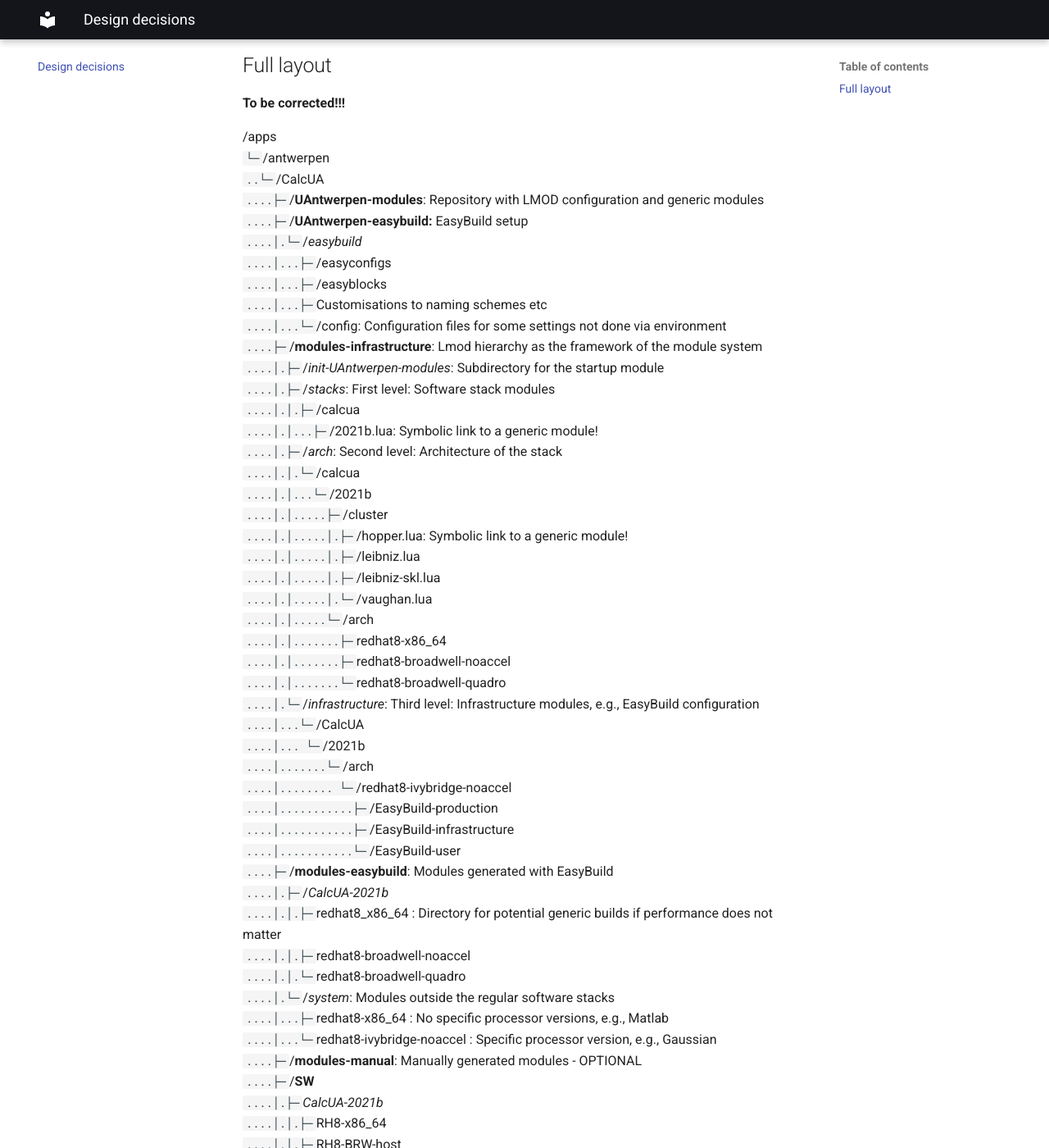
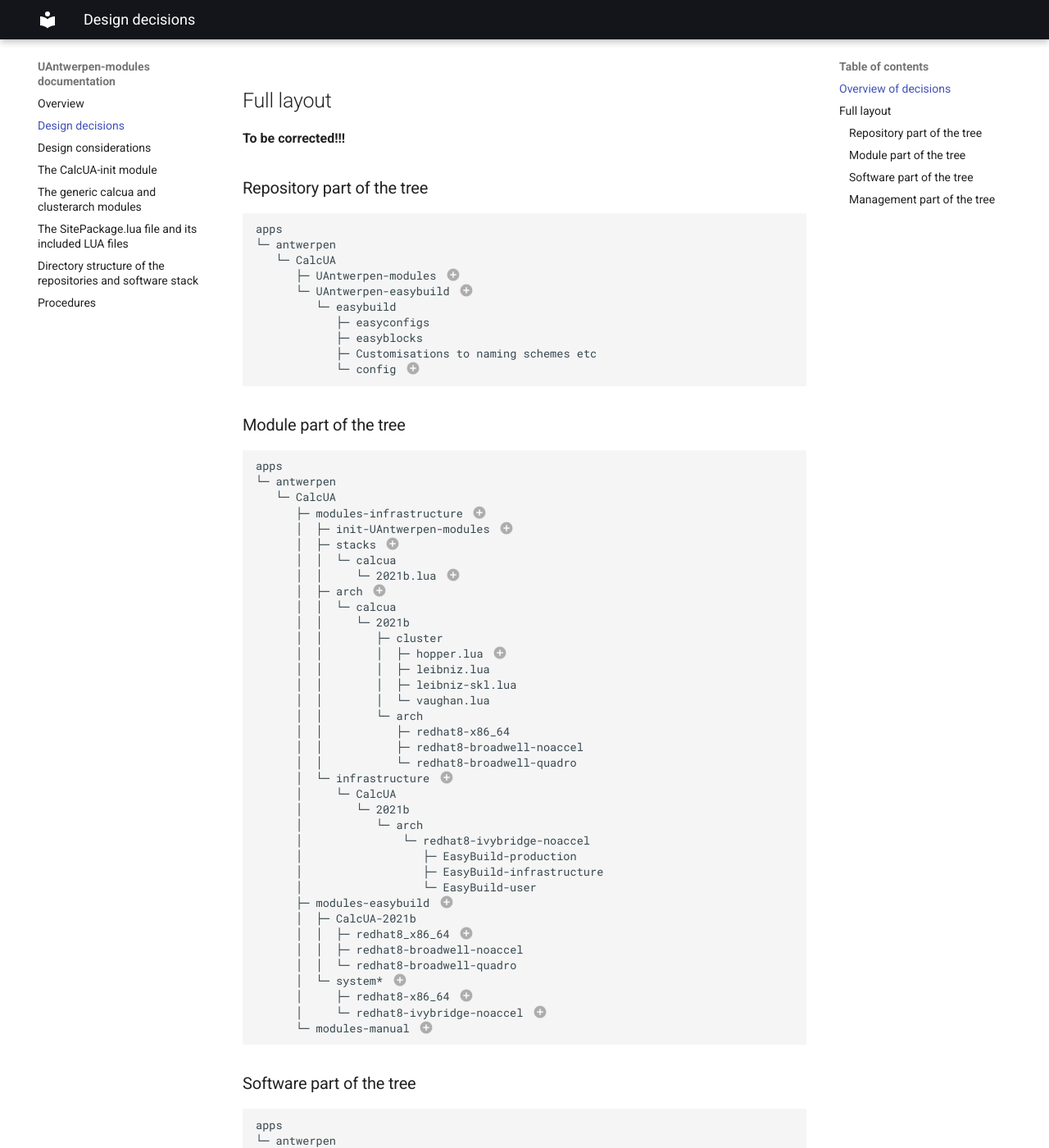
Before and after one commit to hpcuantwerpen/UAntwerpen-modules, an MkDocs documentation site: the page built from docs/docs-mkdocs/design_decisions.md, in a window 1280 px wide and 1400 px high, scrolled down 2210 px. Shown: the whole window at 82% size. Built offline with MkDocs 1.6.1 and Material for MkDocs 9.7.7, drawn with Linux system fonts in a browser that asks for light colours; some of the changed text lies outside the part shown.

Commit message:
Improved representation of the directory structure and correction of links.

````diff
--- a/docs/docs-mkdocs/design_decisions.md
+++ b/docs/docs-mkdocs/design_decisions.md
@@ -1,4 +1,6 @@
 # Design decisions
+
+## Overview of decisions
 
 -   Separate module roots for infrastructure modules that follow a strict
     Lmod hierarchy and for the easybuild-managed modules that are arranged
@@ -37,9 +39,9 @@
 
         2 levels of subdirectories before you reach the architecture modules:
 
-        1   Name of the stack: `calcua`
+        1.  Name of the stack: `calcua`
 
-        2   Version of the stack
+        2.  Version of the stack
 
         **TODO**: Do we need separate cluster modules or is it better to work with aliases?
 
@@ -48,13 +50,13 @@
 
         4 levels of subdirectories before you reach the infrastructure modules
 
-        1   Name of the stack: `calcua`
+        1.  Name of the stack: `calcua`
 
-        2   Version of the stack
+        2.  Version of the stack
 
-        3   `arch`
+        3.  `arch`
 
-        4   Long name string of the architecture (OS-CPU-Accelerator except for OS-x86_64).
+        4.  Long name string of the architecture (OS-CPU-Accelerator except for OS-x86_64).
 
     -   `init-UAntwerpen-modules`: Outside the hierarchy: Subdirectory for the module(s) that
         initialises the whole module setup.
@@ -69,9 +71,9 @@
 
     2 levels before arriving at the actual infrastructure modules:
 
-    1   Name-version of the software stack, e.g., `calcua-2021b` or `system`
+    1.  Name-version of the software stack, e.g., `calcua-2021b` or `system`
 
-    2   Architecture string
+    2.  Architecture string
 
 -   Manually managed modules: `modules-manual`
 
@@ -83,9 +85,9 @@
     This directory follows the same layout as the one for the EasyBuild-installed software,
     with two differences:
 
-    1   At the architecture level, the short architecture string is used to save space
+    1.  At the architecture level, the short architecture string is used to save space
 
-    2   There is yet another pseudo-stack for manually installed software, called `MNL`
+    2.  There is yet another pseudo-stack for manually installed software, called `MNL`
 
         This directory has no corresponding modules directory in the EasyBuild-managed directory
         as it is not managed at all by EasyBuild.
@@ -108,65 +110,120 @@
 
 **To be corrected!!!**
 
-/apps
-`└─`/antwerpen
-`..└─`/CalcUA
-`....├─`/**UAntwerpen-modules**: Repository with LMOD configuration and generic modules
-`....├─`/**UAntwerpen-easybuild:** EasyBuild setup
-`....│.└─`/*easybuild*
-`....│...├─`/easyconfigs
-`....│...├─`/easyblocks
-`....│...├─`Customisations to naming schemes etc
-`....│...└─`/config: Configuration files for some settings not done via environment
-`....├─`/**modules-infrastructure**: Lmod hierarchy as the framework of the module system
-`....│.├─`/*init-UAntwerpen-modules*: Subdirectory for the startup module
-`....│.├─`/*stacks*: First level: Software stack modules
-`....│.│.├─`/calcua
-`....│.│...├─`/2021b.lua: Symbolic link to a generic module!
-`....│.├─`/*arch*: Second level: Architecture of the stack
-`....│.│.└─`/calcua
-`....│.│...└─`/2021b
-`....│.│.....├─`/cluster
-`....│.│.....│.├─`/hopper.lua: Symbolic link to a generic module!
-`....│.│.....│.├─`/leibniz.lua
-`....│.│.....│.├─`/leibniz-skl.lua
-`....│.│.....│.└─`/vaughan.lua
-`....│.│.....└─`/arch
-`....│.│.......├─`redhat8-x86_64
-`....│.│.......├─`redhat8-broadwell-noaccel
-`....│.│.......└─`redhat8-broadwell-quadro
-`....│.└─`/*infrastructure*: Third level: Infrastructure modules, e.g., EasyBuild configuration
-`....│...└─`/CalcUA
-`....│...  └─`/2021b
-`....│.......└─`/arch
-`....│........ └─`/redhat8-ivybridge-noaccel
-`....│...........├─`/EasyBuild-production
-`....│...........├─`/EasyBuild-infrastructure
-`....│...........└─`/EasyBuild-user
-`....├─`/**modules-easybuild**: Modules generated with EasyBuild
-`....│.├─`/*CalcUA-2021b*
-`....│.│.├─`redhat8_x86_64 : Directory for potential generic builds if performance does not matter
-`....│.│.├─`redhat8-broadwell-noaccel
-`....│.│.└─`redhat8-broadwell-quadro
-`....│.└─`/*system*: Modules outside the regular software stacks
-`....│...├─`redhat8-x86_64 : No specific processor versions, e.g., Matlab
-`....│...└─`redhat8-ivybridge-noaccel : Specific processor version, e.g., Gaussian
-`....├─`/**modules-manual**: Manually generated modules - OPTIONAL
-`....├─`/**SW**
-`....│.├─`*CalcUA-2021b*
-`....│.│.├─`RH8-x86_64
-`....│.│.├─`RH8-BRW-host
-`....│.│.└─`RH8-BRW-NVGP61GL
-`....│.├─`/*system*: Sometimes relatively empty subdirs if EasyBuild only creates a module...
-`....│.│.├─`RH8-x86_64
-`....│.│.└─`RH8-IVB-host
-`....│.└─`/*MNL*: Manually installed software
-`....│...└─`RH8-x86_64
-`....└─`/**mgmt**
-`......├─`/*ebrepo_files*
-`......│.├─`CalcUA-2021b
-`......│.│.├─`redhat8-x86_64
-`......│.│.└─`redhat8-broadwell-noaccel
-`......│.└─`/system: Modules outside the regular software stacks
-`......│....└─`redhat8-x86_64 : No specific processor versions, e.g., Matlab
-`......└─`/*lmod_cache*
+### Repository part of the tree
+
+``` bash
+apps
+└─ antwerpen
+   └─ CalcUA
+      ├─ UAntwerpen-modules #(1)!
+      └─ UAntwerpen-easybuild #(2)!
+         └─ easybuild
+            ├─ easyconfigs
+            ├─ easyblocks
+            ├─ Customisations to naming schemes etc
+            └─ config #(3)!
+```
+
+1.  Repository with LMOD configuration and generic modules
+2.  EasyBuild setup
+3.  Configuration files for some settings not done via environment
+
+
+
+
+### Module part of the tree
+
+``` bash
+apps
+└─ antwerpen
+   └─ CalcUA
+      ├─ modules-infrastructure #(1)!
+      │  ├─ init-UAntwerpen-modules #(2)!
+      │  ├─ stacks #(3)!
+      │  │  └─ calcua
+      │  │     └─ 2021b.lua #(4)!
+      │  ├─ arch #(5)!
+      │  │  └─ calcua
+      │  │     └─ 2021b
+      │  │        ├─ cluster
+      │  │        │  ├─ hopper.lua #(6)!
+      │  │        │  ├─ leibniz.lua
+      │  │        │  ├─ leibniz-skl.lua
+      │  │        │  └─ vaughan.lua
+      │  │        └─ arch
+      │  │           ├─ redhat8-x86_64
+      │  │           ├─ redhat8-broadwell-noaccel
+      │  │           └─ redhat8-broadwell-quadro
+      │  └─ infrastructure #(7)!
+      │     └─ CalcUA
+      │        └─ 2021b
+      │           └─ arch
+      │               └─ redhat8-ivybridge-noaccel
+      │                  ├─ EasyBuild-production
+      │                  ├─ EasyBuild-infrastructure
+      │                  └─ EasyBuild-user
+      ├─ modules-easybuild #(8)!
+      │  ├─ CalcUA-2021b
+      │  │  ├─ redhat8_x86_64 #(9)!
+      │  │  ├─ redhat8-broadwell-noaccel
+      │  │  └─ redhat8-broadwell-quadro
+      │  └─ system* #(10)!
+      │     ├─ redhat8-x86_64 #(11)!
+      │     └─ redhat8-ivybridge-noaccel #(12)!
+      └─ modules-manual #(13)!
+```
+
+1.  Lmod hierarchy as the framework of the module system
+2.  Subdirectory for the startup module
+3.  First level: Software stack modules
+4.  Symbolic link to a generic module!
+5.  Second level: Architecture of the stack
+6.  Symbolic link to a generic module!
+7.  Third level: Infrastructure modules, e.g., EasyBuild configuration
+8.  Modules generated with EasyBuild
+9.  Directory for potential generic builds if performance does not matter
+10. Modules outside the regular software stacks
+11. No specific processor versions, e.g., Matlab
+12. Specific processor version, e.g., Gaussian
+13. Manually generated modules - OPTIONAL
+
+
+### Software part of the tree
+
+``` bash
+apps
+└─ antwerpen
+   └─ CalcUA
+      └─ SW
+         ├─ CalcUA-2021b
+         │  ├─ RH8-x86_64
+         │  ├─ RH8-BRW-host
+         │  └─ RH8-BRW-NVGP61GL
+         ├─ system #(1)!
+         │  ├─ RH8-x86_64
+         │  └─ RH8-IVB-host
+         └─ MNL #(2)!
+```
+
+1.  Sometimes relatively empty subdirs if EasyBuild only creates a module...
+2.  Manually installed software
+
+### Management part of the tree
+
+``` bash
+apps
+└─ antwerpen
+   └─ CalcUA
+      └─ mgmt
+         ├─ ebrepo_files
+         │  ├─ CalcUA-2021b
+         │  │ ├─ redhat8-x86_64
+         │  │ └─ redhat8-broadwell-noaccel
+         │  └─ system #(1)!
+         │     └─ redhat8-x86_64 #(2)!
+         └─ lmod_cache
+```
+
+1.  Modules outside the regular software stacks
+2.  No specific processor versions, e.g., Matlab
--- a/docs/docs-mkdocs/directory_structure.md
+++ b/docs/docs-mkdocs/directory_structure.md
@@ -6,30 +6,36 @@
 
 Subdirectories
 
-  * [docs](./README.md): The technical documentation for the setup
+  * [docs](https://github.com/klust/UAntwerpen-modules/tree/main/docs):
+    The technical documentation for the setup
 
-  * [etc](../etc): Place to store the message-of-the-day file and the tips list.
+  * [etc](https://github.com/klust/UAntwerpen-modules/tree/main/etc):
+    Place to store the message-of-the-day file and the tips list.
 
-  * [generic-modules](../generic-modules): Generic implementation of the software stack
-    and EasyBuild configuration modules.
+  * [generic-modules](https://github.com/klust/UAntwerpen-modules/tree/main/generic-modules):
+    Generic implementation of the software stack and EasyBuild configuration modules.
 
-      * [CalcUA-init](../generic-modules/CalcUA-init): Initialisation module for the
-        software stack, removing some of that stuff from the system images.
+      * [CalcUA-init](https://github.com/klust/UAntwerpen-modules/tree/main/generic-modules/CalcUA-init):
+        Initialisation module for the software stack, removing some of that stuff from the system images.
 
-      * [calcua](../generic-nodules/calcua): Software stack module for the CalcUA software stacks.
+      * [calcua](https://github.com/klust/UAntwerpen-modules/tree/main/generic-modules/calcua):
+        Software stack module for the CalcUA software stacks.
 
-      * [cuslterarch](../generic-modules/clusterarch): Module to select the desired machine
-        architecture for the software.
+      * [clusterarch](https://github.com/klust/UAntwerpen-modules/tree/main/generic-modules/clusterarch):
+        Module to select the desired machine architecture for the software.
 
-      * [EasyBuild-config](../generic-modules/EasyBuild-config): Generic configuration module for
-        EasyBuild
+      * [EasyBuild-config](https://github.com/klust/UAntwerpen-modules/tree/main/generic-modules/EasyBuild-config):
+        Generic configuration module for EasyBuild
 
-  * [LMOD](../LMOD): Module with the configuration files for LMOD.
+      * [StyleModifiers](https://github.com/klust/UAntwerpen-modules/tree/main/generic-modules/StyleModifiers):
+        modules to change the display style of the module tree.
 
-  * [scripts](../scripts): Various scripts to set up and maintain the software stack.
+  * [LMOD](https://github.com/klust/UAntwerpen-modules/tree/main/LMOD): Module with the configuration files for LMOD.
 
-  * [scripts-dev](../scripts-dev): Various scripts used during the development of the this repository,
-    to test concepts.
+  * [scripts](https://github.com/klust/UAntwerpen-modules/tree/main/scripts): Various scripts to set up and maintain the software stack.
+
+  * [scripts-dev](https://github.com/klust/UAntwerpen-modules/tree/main/scripts-dev): Various scripts used during the
+    development of the this repository, to test concepts.
 
 
 ## The UAntwerpen-easybuild repository
--- a/docs/mkdocs.yml
+++ b/docs/mkdocs.yml
@@ -12,11 +12,12 @@
   features:
     - navigation.instant
     - navigation.tracking
-    - navigation.tabs
+    #- navigation.tabs
     - navigation.top
     - navigation.indexes
     - header.autohide
     - toc.follow
+    - content.code.annotate
   palette:
     - primary: black
 
````
Also changed, not shown: docs/README.md (+2 -0 lines).
